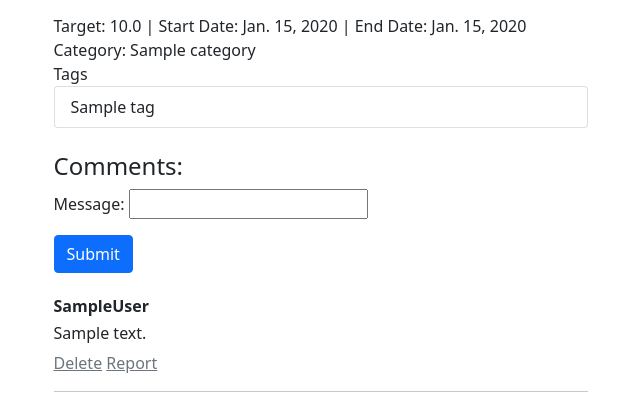
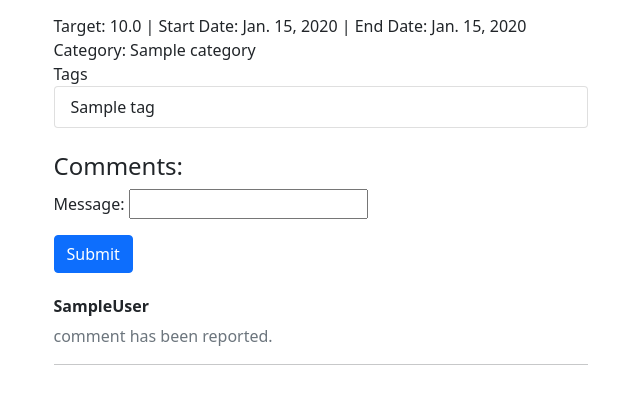
Before and after one commit to abobakryousre/Crowd-Funding, a Django app: page /projects/1 in a window 1280 px wide. Shown: the part 557-965 px from the top of the page, without its empty margins (180-820 px from the left). After the commit the page ends 922 px from the top, so only its background shows below. Run offline with Django 3.2, Linux system fonts and the light colour scheme; tables that the repository leaves empty hold one stand-in row (values such as "Sample post"); grey boxes marked "Sample" are stand-in pictures.

Commit message:
feat(view-project): added urls.py for comments, added url path for reporting a comment

```diff
--- a/crowd_funding/projects/templates/projects/project_page.html
+++ b/crowd_funding/projects/templates/projects/project_page.html
@@ -100,11 +100,15 @@
             <div class="row justify-content-center">
                 <div class="col-md-6">
                     <h6 class="fw-bold">{{ comment.user }}</h6>
+                    {% if comment.reportedcomment %}
+                        <p class="text-muted">comment has been reported.</p>
+                    {% else %}
                         <h6>{{ comment }}</h6>
                         {% if comment.user.id == 1 %}
                             <a href="#" class="link-secondary">Delete</a>
                         {% endif %}
                         <a href="#" class="link-secondary">Report</a>
+                    {% endif %}
                     <hr>
                 </div>
                 <div class="col-md-3"></div>
```
Also changed, not shown: crowd_funding/comments/urls.py (added, +9 -0 lines). Lines whose indentation alone changed are shown as unchanged.
